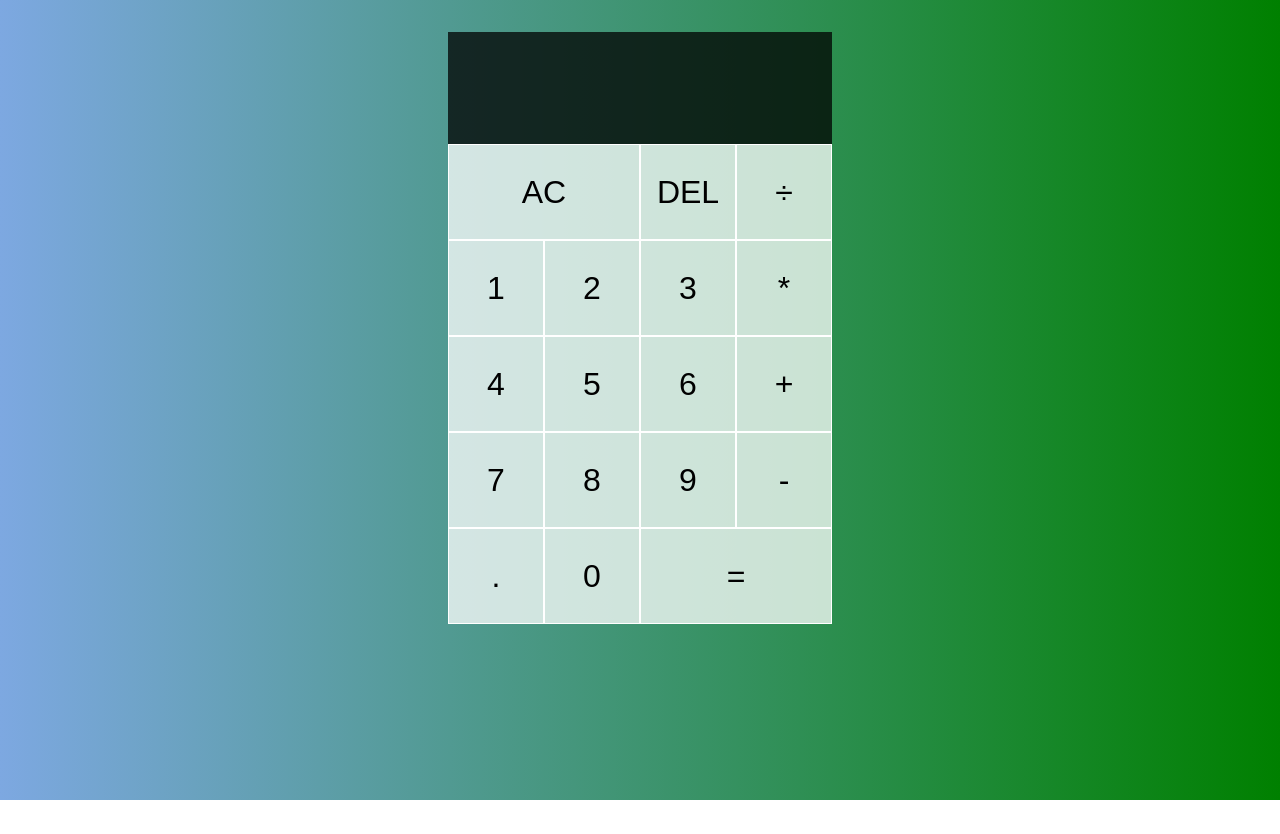
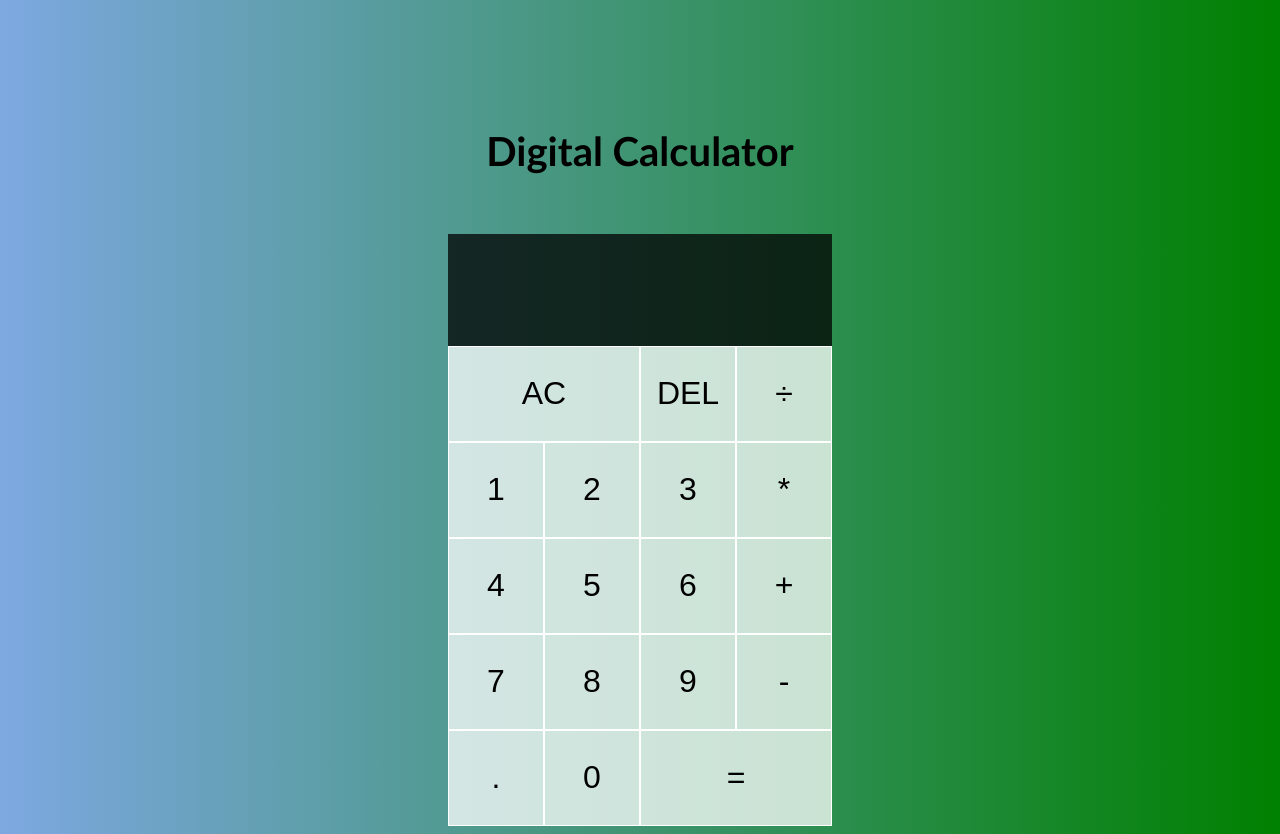
Before and after one commit to RiniJ7/calculator, a React (Create React App) app: page / in a window 1280 px wide. Before the commit the page ends 800 px from the top, so only its background shows below. Built offline with nearby package versions, Linux system fonts and the light colour scheme.

Commit message:
Title added

```diff
--- a/src/App.jsx
+++ b/src/App.jsx
@@ -132,12 +132,19 @@ function App() {
   );
 
   return (
+<>
+
+    <div class="title-container">
+  <h1 class="title">Digital Calculator</h1>
+</div>
     <div className="calculator-grid">
-      <div className="output">
+       <div className="output">
         <div className="previous-operand">
           {formatOperand(previousOperand)} {operation}
         </div>
-        <div className="current-operand">{formatOperand(currentOperand)}</div>
+        <div className="current-operand">{formatOperand(currentOperand) }
+
+        </div>
       </div>
       <button
         className="span-two"
@@ -168,6 +175,7 @@ function App() {
         =
       </button>
     </div>
+    </>
   );
 }
 
--- a/src/styles.css
+++ b/src/styles.css
@@ -5,7 +5,7 @@
 }
 
 body {
-  margin: 0;
+  margin-top: 100px;
   background: linear-gradient(to right, rgb(125, 168, 225), green);
 }
 
@@ -55,3 +55,14 @@ body {
   color: white;
   font-size: 2.5rem;
 }
+
+.title-container {
+  display: flex;
+  flex-direction: column;
+  align-items: center;
+}
+
+.title {
+  font-size: 2.5rem;
+  font-family: 'Trebuchet MS';
+}
```
